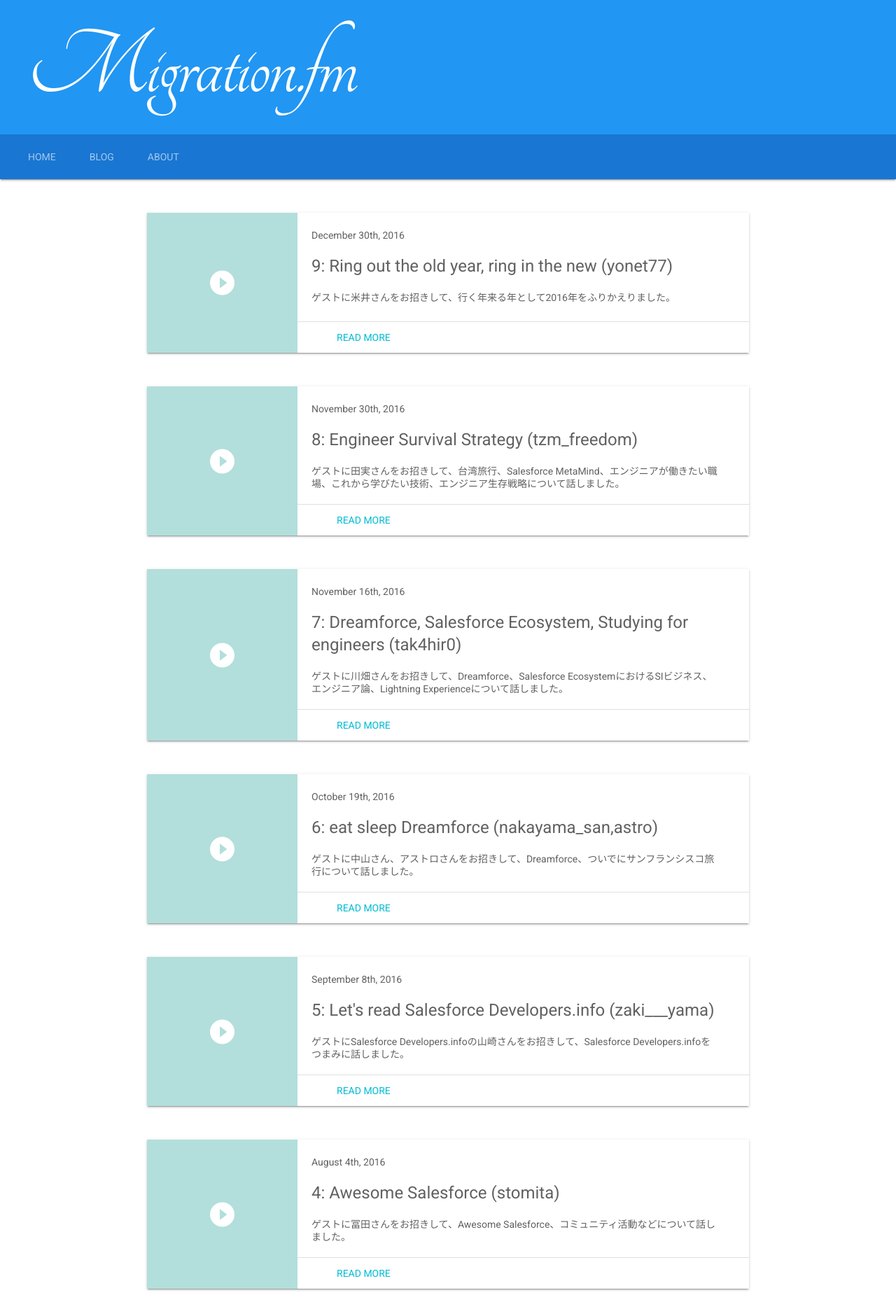
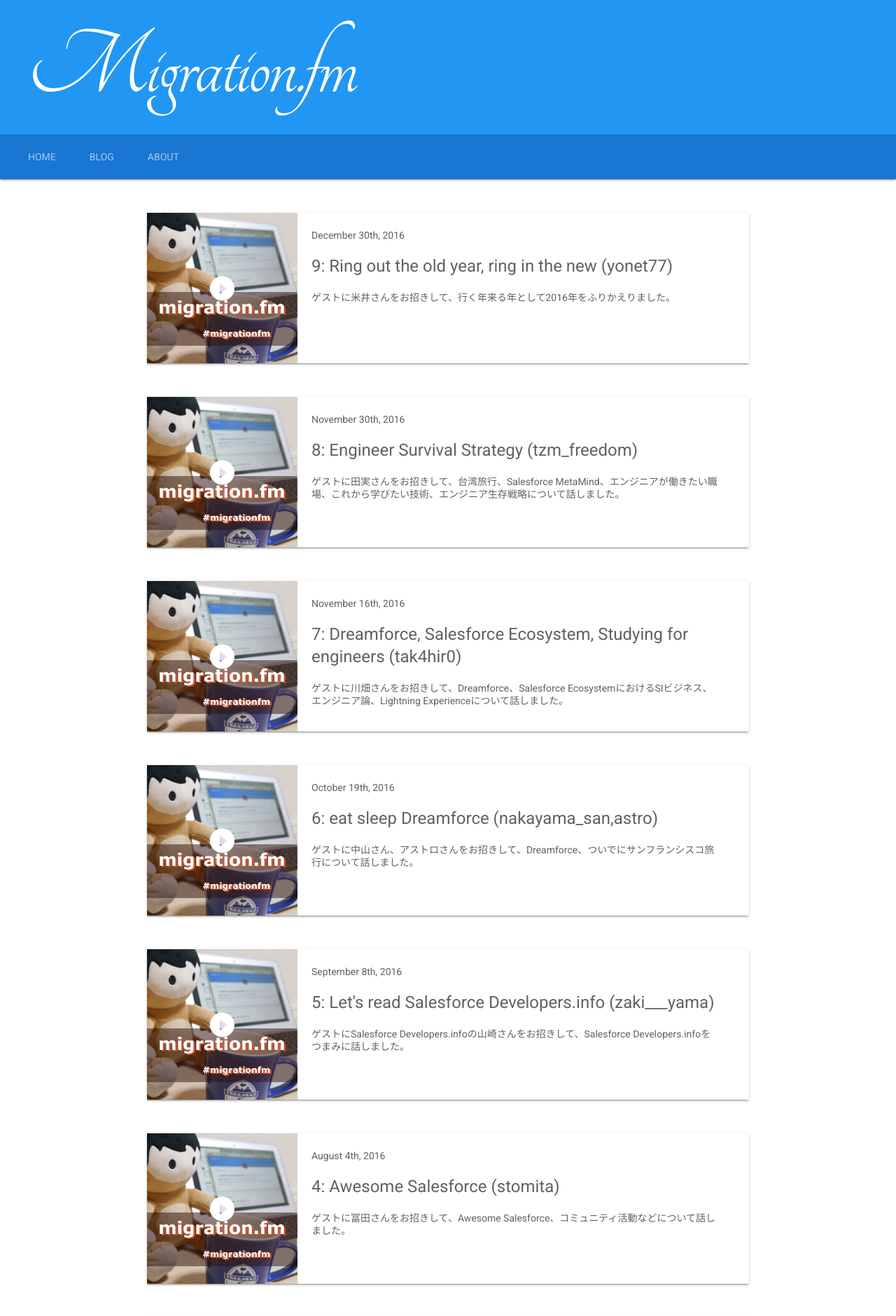
Before and after one commit to migrationfm/migrationfm.github.io, a Jekyll site: the page built from index.html, in a window 1280 px wide. Shown: the top 1880 px of the page at 70% size. Built offline with Jekyll 4.4.1, drawn with Linux system fonts in a browser that asks for light colours; nearby versions of some CDN libraries; the list of posts is cut into pages by our own code; some of the changed text lies outside the part shown.

Commit message:
Change card layout

```diff
--- a/index.html
+++ b/index.html
@@ -4,10 +4,11 @@
 <div class="mdl-layout__tab-panel is-active">
   {% for post in paginator.posts %}
     <section class="section--center mdl-grid mdl-grid--no-spacing mdl-shadow--2dp">
-      <header class="section__play-btn mdl-cell mdl-cell--3-col-desktop mdl-cell--2-col-tablet mdl-cell--4-col-phone mdl-color--teal-100 mdl-color-text--white">
-        <i class="material-icons">play_circle_filled</i></a>
+      <header class="section__play-btn mdl-cell mdl-cell--3-col-desktop mdl-cell--2-col-tablet mdl-cell--4-col-phone mdl-color--teal-100 mdl-color-text--white" onclick="location.href='{{ post.url }}';" style="cursor: hand; cursor:pointer;">
+        <img src="/images/Logo.png" alt="logo" style="width: 100%; height: auto;">
+        <i class="material-icons" style="position: absolute;">play_circle_filled</i>
       </header>
-      <div class="mdl-card mdl-cell mdl-cell--9-col-desktop mdl-cell--6-col-tablet mdl-cell--4-col-phone">
+      <div class="mdl-card mdl-cell mdl-cell--9-col-desktop mdl-cell--6-col-tablet mdl-cell--4-col-phone" onclick="location.href='{{ post.url }}';" style="cursor: hand; cursor:pointer;">
         <div class="mdl-card__supporting-text">
           <p>
             {% assign d = post.date | date: "%d" | plus:'0' %}
@@ -22,9 +23,6 @@
           </p>
           <h4>{{ post.title }}</h4>
           {{ post.description | xml_escape }}
-        </div>
-        <div class="mdl-card__actions">
-          <a class="mdl-button" href="{{ post.url }}">Read more</a>
         </div>
       </div>
     </section>
```
